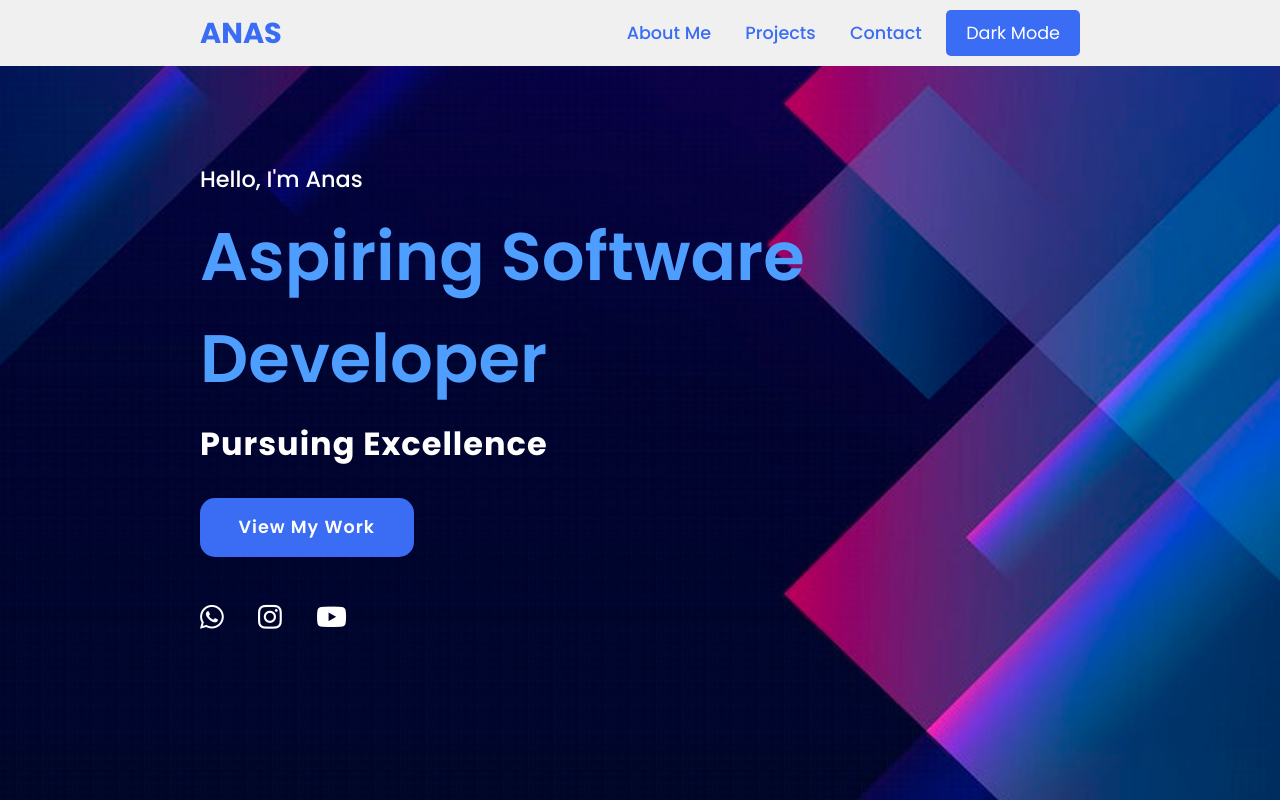
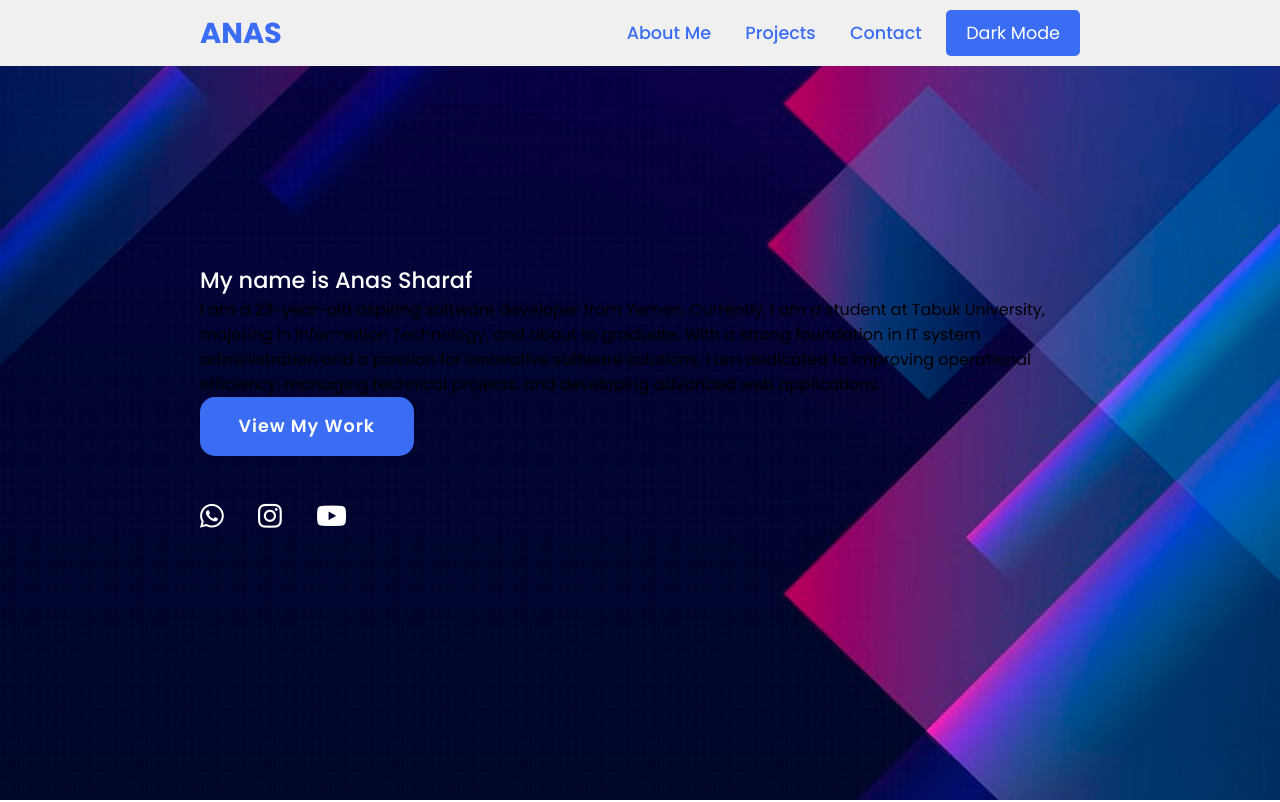
Before and after one commit to Ans-17/CV-, a plain HTML site: page index.html in a window 1280 px wide. Shown: the top 802 px of the page. Drawn offline with Linux system fonts and the light colour scheme.

Commit message:
Update index.html

```diff
--- a/index.html
+++ b/index.html
@@ -19,10 +19,12 @@
             <button id="dark-mode-toggle" class="dark-mode-btn">Dark Mode</button>
         </nav>
     </header>
-    <section class="main">
+    <section class="main full-page">
         <div>
-            <h2>Hello, I'm Anas <br><span>Aspiring Software Developer</span></h2>
-            <h3>Pursuing Excellence</h3>
+            <h2>My name is Anas Sharaf</h2>
+            <p class="introduction">
+                I am a 23-year-old aspiring software developer from Yemen. Currently, I am a student at Tabuk University, majoring in Information Technology, and about to graduate. With a strong foundation in IT system administration and a passion for innovative software solutions, I am dedicated to improving operational efficiency, managing technical projects, and developing advanced web applications.
+            </p>
             <a href="#projects" class="main-btn">View My Work</a>
             <div class="social-icons">
                 <a href="https://wa.me/966501984423"><i class="fa-brands fa-whatsapp"></i></a>
```
